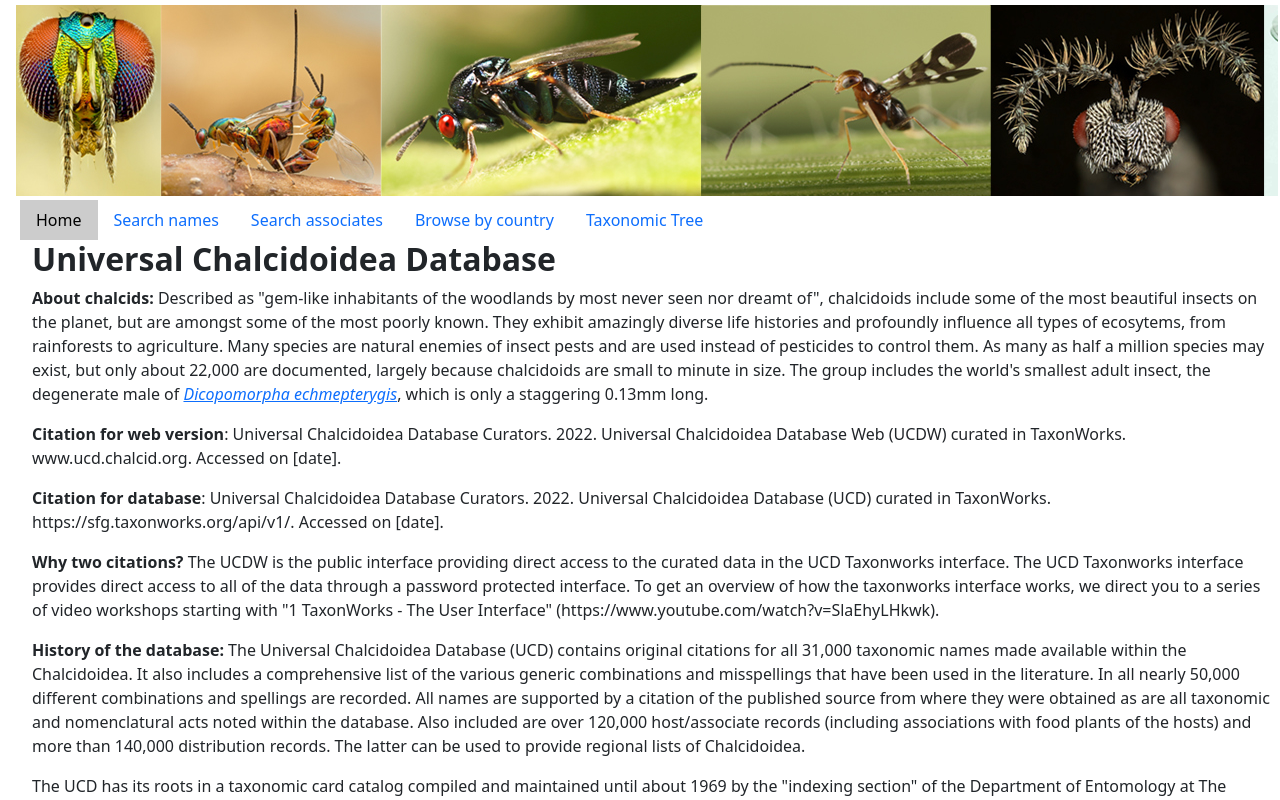
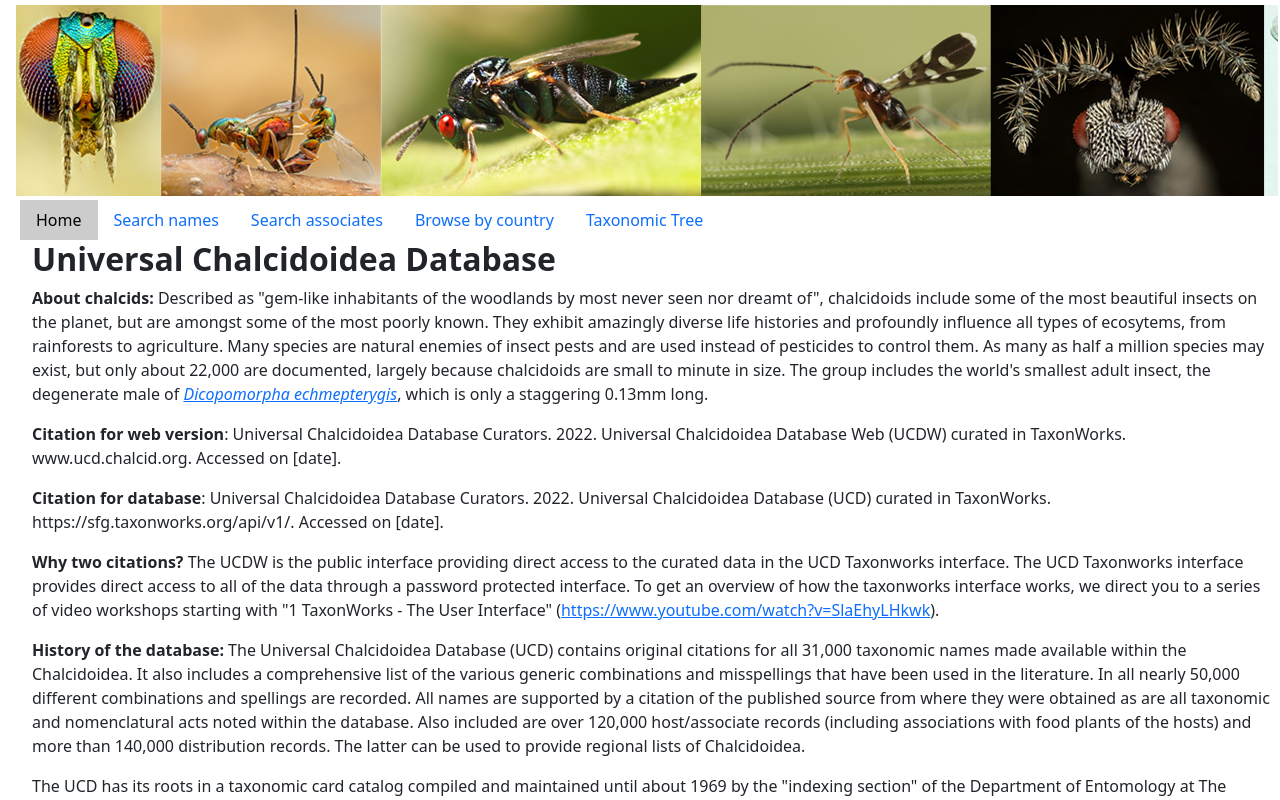
Before and after one commit to chalcid/ucd_website, a Vue app: page / in a window 1280 px wide. Shown: the top 800 px of the page. Built offline with nearby package versions, Linux system fonts and the light colour scheme.

Commit message:
Fix link to youtube on HomePage

```diff
--- a/src/components/HomePage.vue
+++ b/src/components/HomePage.vue
@@ -22,7 +22,7 @@
 
     <p><strong>Citation for database</strong>: Universal Chalcidoidea Database Curators. 2022. Universal Chalcidoidea Database (UCD) curated in TaxonWorks. https://sfg.taxonworks.org/api/v1/. Accessed on [date].</p>
 
-    <p><strong>Why two citations?</strong> The UCDW is the public interface providing direct access to the curated data in the UCD Taxonworks interface. The UCD Taxonworks interface provides direct access to all of the data through a password protected interface. To get an overview of how the taxonworks interface works, we direct you to a series of video workshops starting with "1 TaxonWorks - The User Interface" (https://www.youtube.com/watch?v=SlaEhyLHkwk).</p>
+    <p><strong>Why two citations?</strong> The UCDW is the public interface providing direct access to the curated data in the UCD Taxonworks interface. The UCD Taxonworks interface provides direct access to all of the data through a password protected interface. To get an overview of how the taxonworks interface works, we direct you to a series of video workshops starting with "1 TaxonWorks - The User Interface" (<a href="https://www.youtube.com/watch?v=SlaEhyLHkwk">https://www.youtube.com/watch?v=SlaEhyLHkwk</a>).</p>
 
     <p><strong>History of the database:</strong> The Universal Chalcidoidea Database (UCD) contains original citations for all 31,000  taxonomic names made available within the Chalcidoidea. It also includes a comprehensive list of the various generic combinations and misspellings that have been used in the literature. In all nearly 50,000 different combinations and spellings are recorded. All names are supported by a citation of the published source from where they were obtained as are all taxonomic and nomenclatural acts noted within the database. Also included are over 120,000 host/associate records (including associations with food plants of the hosts) and more than 140,000 distribution records. The latter can be used to provide regional lists of Chalcidoidea.</p>
 
@@ -31,7 +31,7 @@
     <p><strong>Curators</strong>: John Noyes was responsible for the enormous task of developing and curating the UCD up to 2019. For this we have only great admiration and thanks. A new curatorial group are now responsible for updating the database post 2019. To be added as a curator of taxonomic or biological data, please contact:</p>
 
     <ul class="ul-home-page"><strong>List of Active Curators</strong>:
-      <li class="li-home-page">Roger Burks (site designer) Newport Beach, CA, USA, burks.roger[at]gmail.com</li>
+      <li>Roger Burks (site designer) Newport Beach, CA, USA, burks.roger[at]gmail.com</li>
       <li>Lucian Fusu, 'Al. I. Cuza' University, Iasi, Romania</li>
       <li>D. Christopher Darling, Royal Ontario Museum, Toronto, ON, Canada</li>
       <li>John Heraty, University of California, Riverside, CA, USA</li>
```
